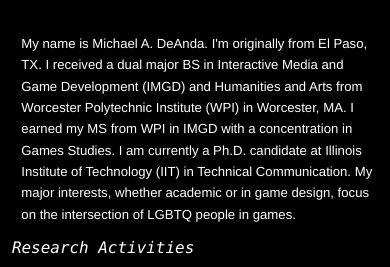
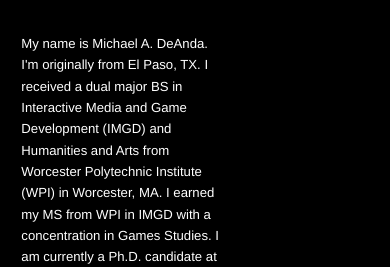
Before and after one commit to thisboigamer/thisboigamer.github.io, a plain HTML site: page index.html in a window 390 px wide. Shown: the part 566-833 px from the top of the page. Drawn offline with Linux system fonts and the light colour scheme.

Commit message:
Media querie for mobile updates to min-width 5 p for max at 15:

```diff
--- a/css/one-page.css
+++ b/css/one-page.css
@@ -187,10 +187,10 @@ img:hover{
 
 =============== */
 
-@media screen and (min-width: 10em) {
+@media screen and (min-width: 5em) {
   p {
     width: 90%;
-    max-width: 30em;
+    max-width: 15em;
     margin-left:1.618em;
     float: center;
 
```
